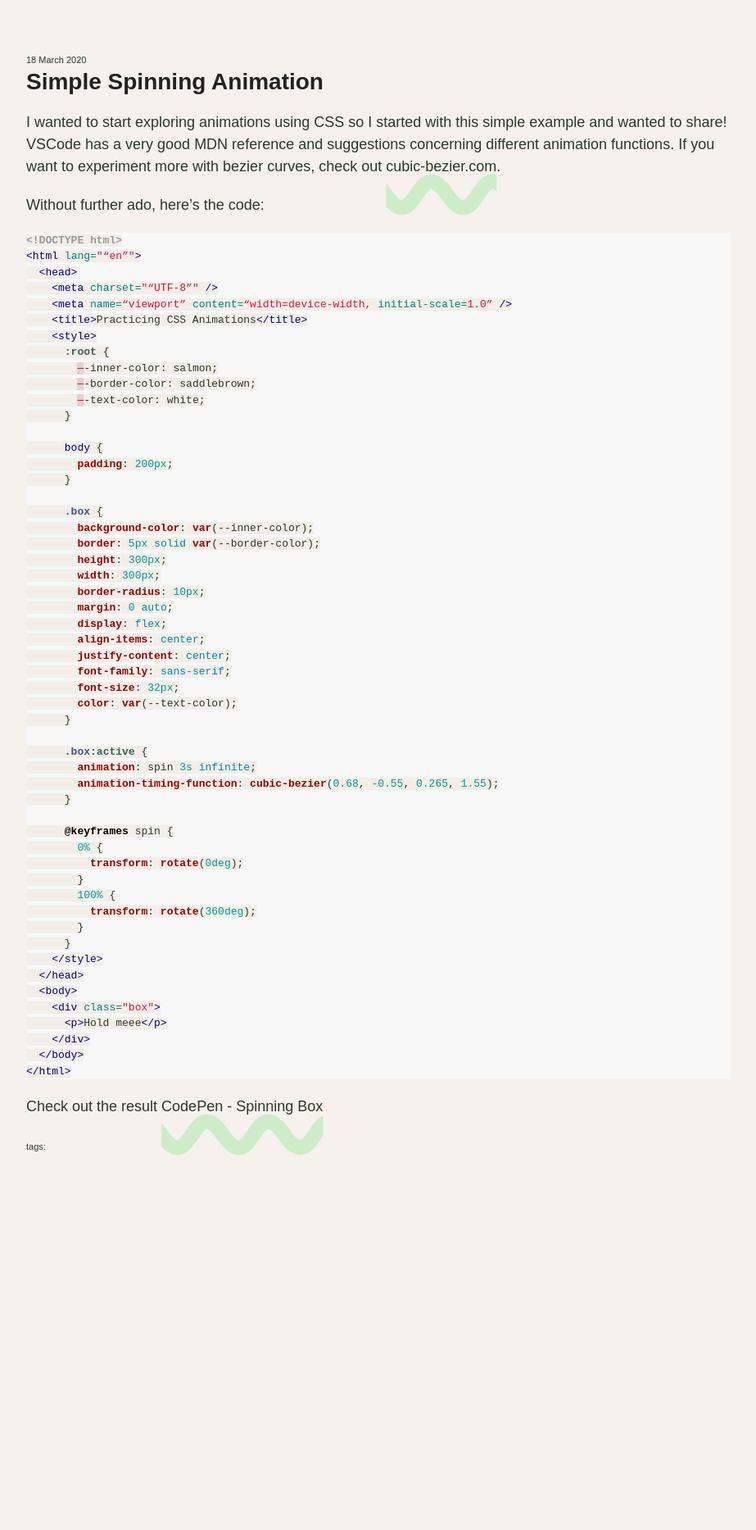
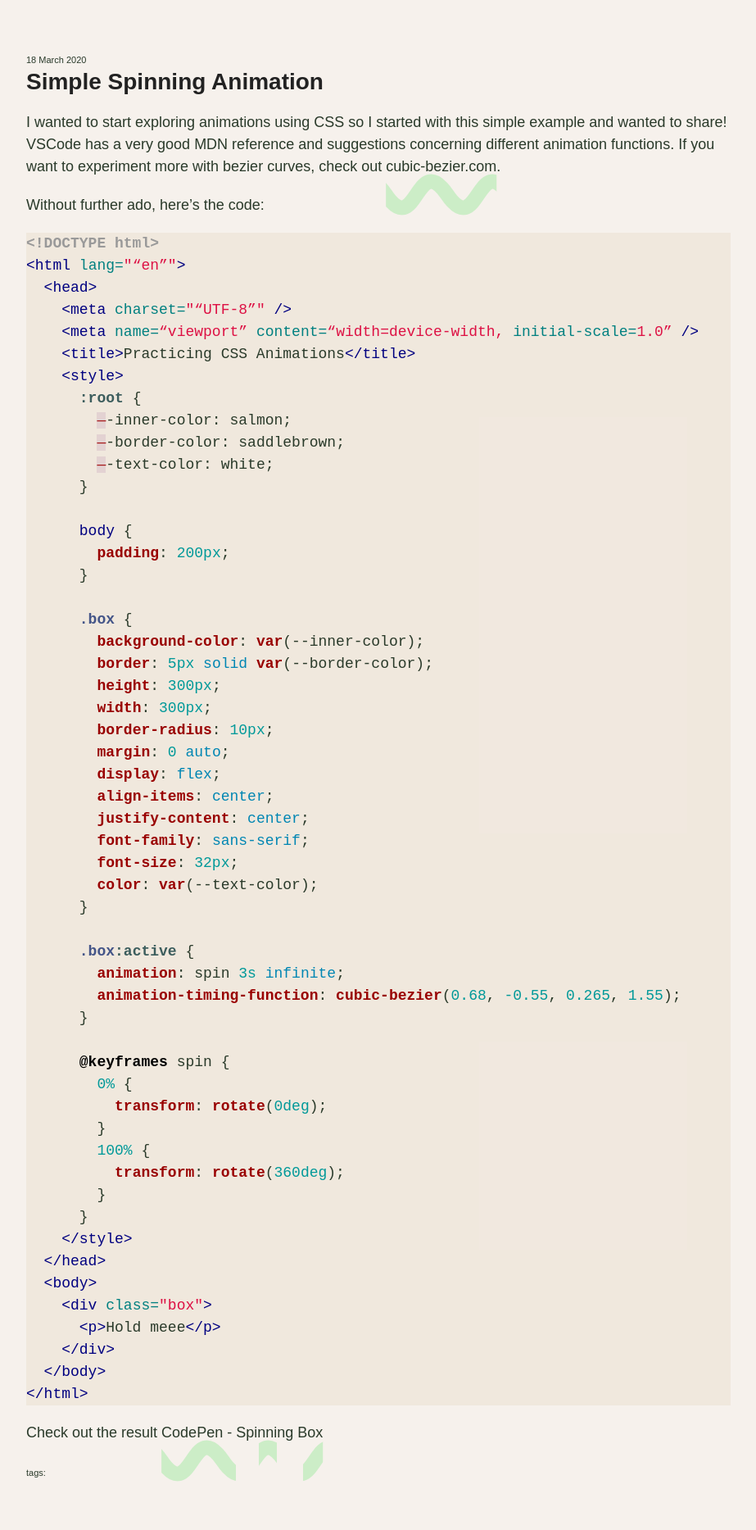
Before and after one commit to kristinamacekovic/new-web, a Jekyll site: the page built from _posts/2020-03-18-simple-spinning-animation.md, in a window 1280 px wide. Shown: the whole page at 82% size, without its empty margins (178-1101 px from the left). Built offline with Jekyll 4.4.1, drawn with Linux system fonts in a browser that asks for light colours; our own code applies the rules of GitHub Pages for plain Markdown files; before the commit the page ends 1469 px from its top, so only the background shows below that.

Commit message:
Change color preset in rouge github

```diff
--- a/_sass/jekyll-theme-minimal.scss
+++ b/_sass/jekyll-theme-minimal.scss
@@ -91,15 +91,12 @@ blockquote {
 
 pre {
   overflow-x: scroll;
-  font-size: 13px;
   border: none;
-  background-color: var(--bckg-color);
 }
 pre code {
   word-wrap: normal;
   white-space: pre;
   overflow-x: auto;
-  background-color: var(--bckg-color);
 }
 
 table {
--- a/_sass/rouge-github.scss
+++ b/_sass/rouge-github.scss
@@ -213,5 +213,5 @@
   color: #bbbbbb;
 }
 .highlight {
-  background-color: #f8f8f8;
+  background-color: rgba(239, 229, 219, 0.514);
 }
```
